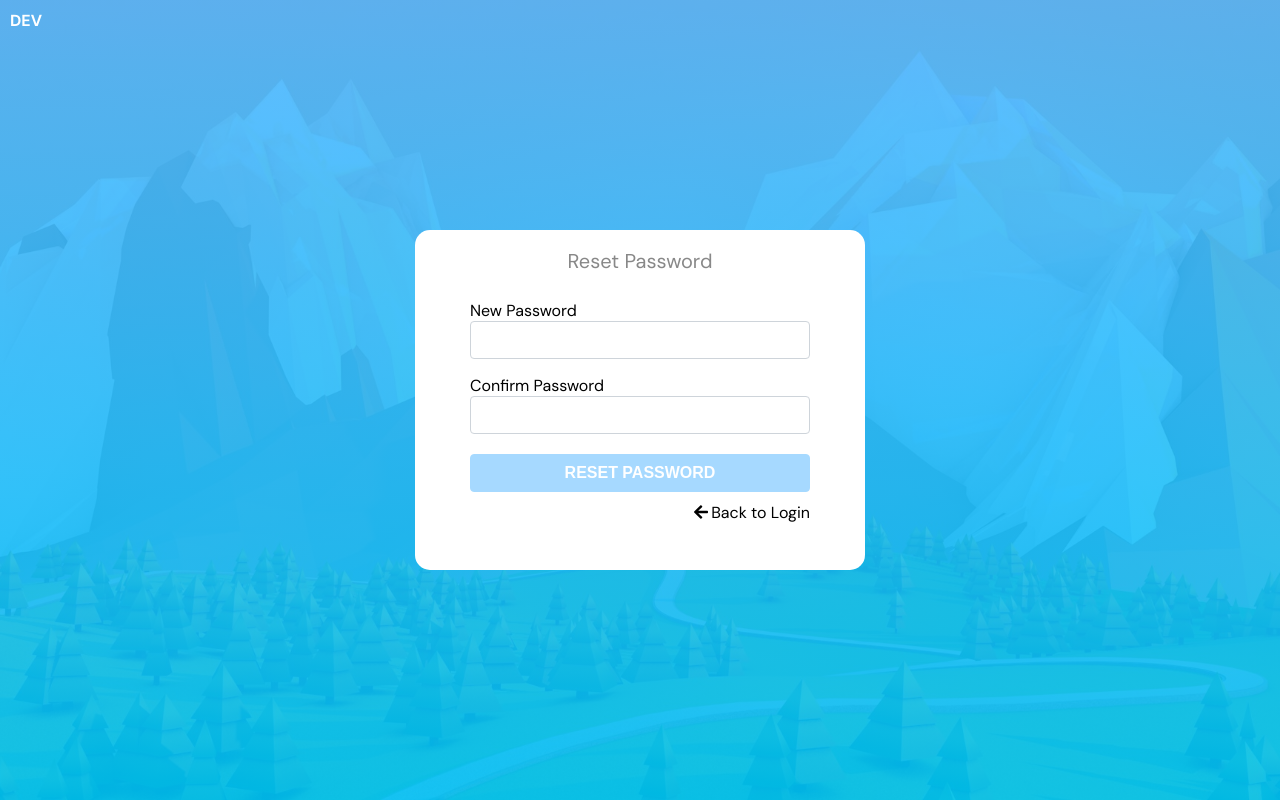
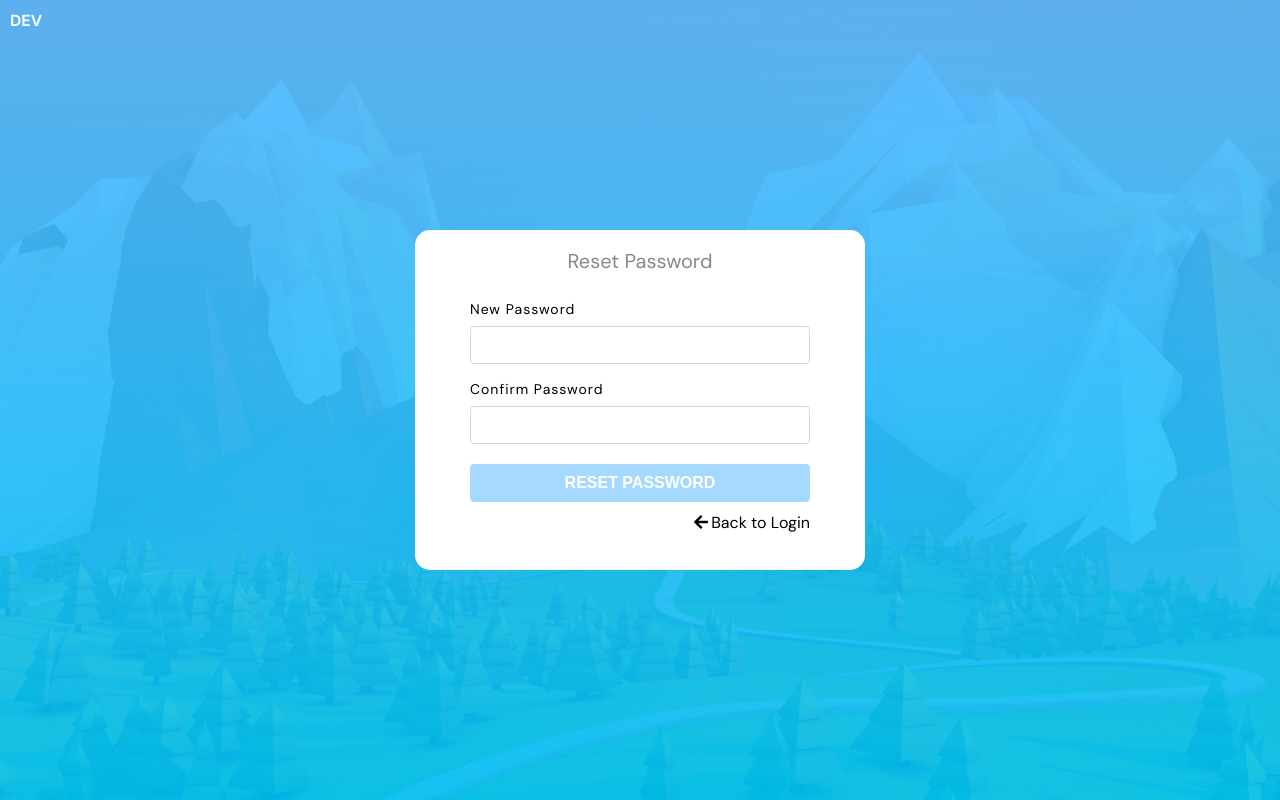
Before and after one commit to Antardas/Chithi-frontend, a React (Vite) app: page /reset-password in a window 1280 px wide. Built offline with nearby package versions, Linux system fonts and the light colour scheme.

Commit message:
Added a simple unit test

```diff
--- a/src/Components/Input/index.tsx
+++ b/src/Components/Input/index.tsx
@@ -15,10 +15,12 @@ interface InputProps extends React.InputHTMLAttributes<HTMLInputElement> {
 const Input: FC<InputProps> = ({ id, className, labelText, name, placeHolder, type, value, handleChange, style }) => {
   return (
     <div className="form-row">
-      {labelText ?? (
+      {labelText ? (
         <label htmlFor={name} className="form-label">
           {labelText}
         </label>
+      ) : (
+        ''
       )}
 
       <input
--- a/src/pages/auth/Register/index.tsx
+++ b/src/pages/auth/Register/index.tsx
@@ -95,6 +95,7 @@ const Register = () => {
             style={{
               border: `${hasError ? '1px solid #fa9b8a' : ''}`
             }}
+            labelText='Email'
           />
           <Input
             id="username"
@@ -108,6 +109,8 @@ const Register = () => {
               setUsername(e.target.value);
             }}
             placeHolder="Username"
+            labelText='Username'
+
           />
           {/* password field */}
           <Input
@@ -122,6 +125,8 @@ const Register = () => {
               setPassword(e.target.value);
             }}
             placeHolder="Enter your password"
+            labelText='Password'
+
           />
         </div>
         {/* button component */}
--- a/src/types/user.ts
+++ b/src/types/user.ts
@@ -41,7 +41,7 @@ interface IUser {
   bgImageVersion: string;
   bgImageId: string;
   profilePicture: string;
-  createdAt?: Date;
+  createdAt?: string;
 }
 
 interface ISignUpResponse {
```
Also changed, not shown: 2 other files (tests, documents, lock files or other folders).
